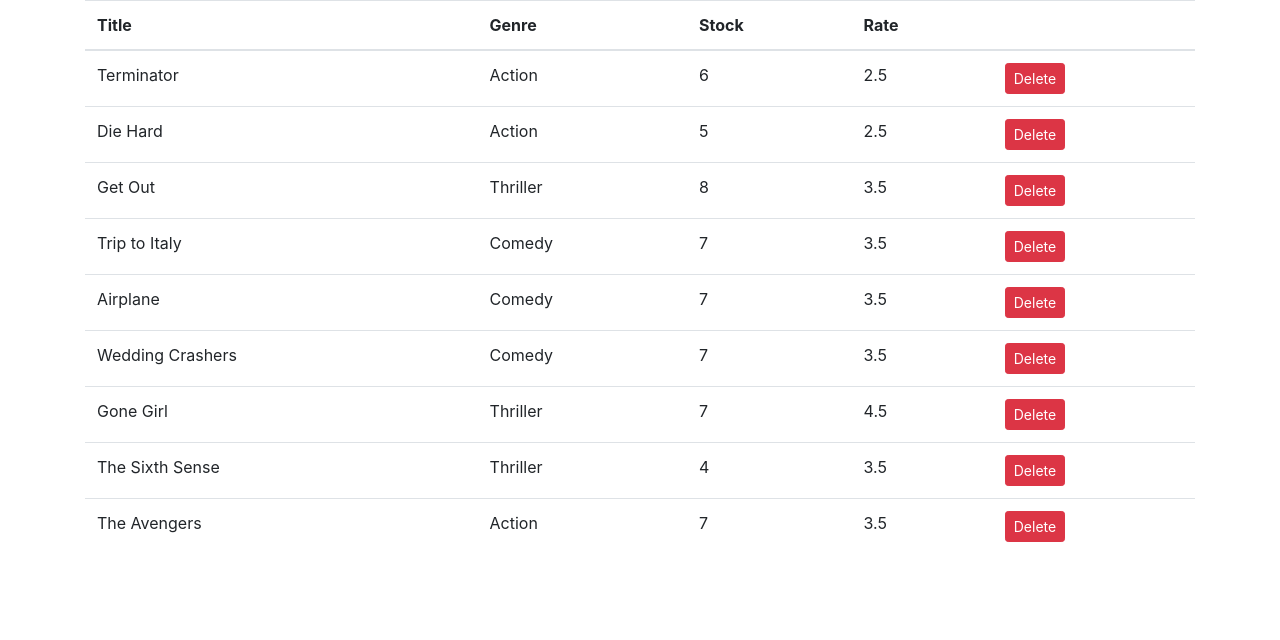
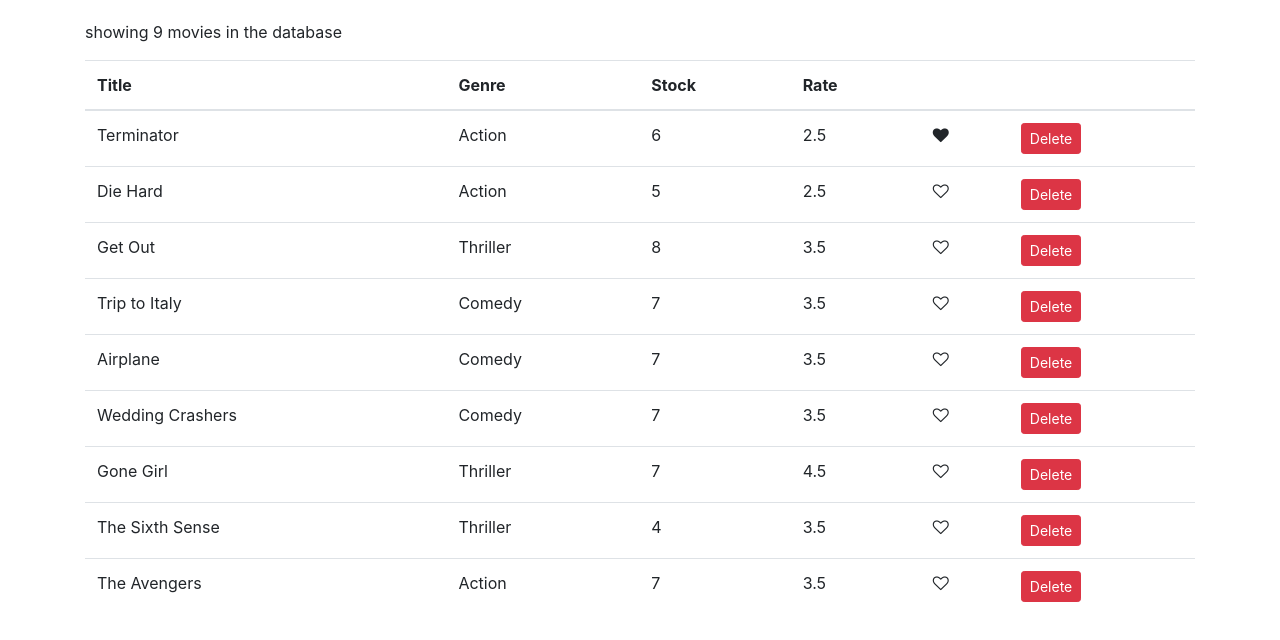
Before and after one commit to EliSheftolovich/Vidly, a React (Create React App) app: page / in a window 1280 px wide. Shown: the top 640 px of the page. Built offline with nearby package versions, Linux system fonts and the light colour scheme.

Commit message:
like icon added

```diff
--- /dev/null
+++ b/src/components/common/like.jsx
@@ -0,0 +1,15 @@
+import React from 'react';
+
+const Like = (props) => {
+
+        let classes = "fa fa-heart";
+        if (!props.liked) classes += "-o"
+
+        return (
+            <i onClick={props.onClick} style={{cursor:"pointer"}}
+            className={classes} aria-hidden="true"></i>
+         );
+
+}
+
+export default Like;
--- a/src/components/movies.jsx
+++ b/src/components/movies.jsx
@@ -1,6 +1,7 @@
 import React, { Component } from 'react';
 import { Table } from 'react-bootstrap';
-import {getMovie, getMovies} from '../services/fakeMovieService'
+import {getMovies} from '../services/fakeMovieService'
+import Like from './common/like';
 
 class Movies extends Component {
     state = {
@@ -9,11 +10,27 @@
 
     handleDelete = (movie) => {
         const movies = this.state.movies.filter(m => m._id !== movie._id);
-        this.setState ({movies})
+        this.setState ({movies});
+    };
+
+    handleLike = (movie) => {
+        const movies = [...this.state.movies];
+        const index = movies.indexOf(movie);
+        movies[index] = {...movies[index]};
+        movies[index].liked = !movies[index].liked;
+        this.setState({movies});
+
     }
 
     render() {
+        const {length: count} = this.state.movies;
+
+        if(count === 0 )
+        return <p>there are no movies in the database</p>
+
         return (
+            <React.Fragment>
+            <p>showing {count} movies in the database</p>
             <Table>
                 <thead>
                     <tr>
@@ -21,6 +38,7 @@
                         <th>Genre</th>
                         <th>Stock</th>
                         <th>Rate</th>
+                        <th></th>
                         <th></th>
                     </tr>
                 </thead>
@@ -31,6 +49,7 @@
                         <td>{movie.genre.name}</td>
                         <td>{movie.numberInStock}</td>
                         <td>{movie.dailyRentalRate}</td>
+                        <td><Like liked={movie.liked} onClick={()=> this.handleLike(movie)}/></td>
                         <td><button onClick={()=> this.handleDelete(movie)}
                         className="btn btn-danger btn-sm">Delete</button></td>
                     </tr>
@@ -38,6 +57,7 @@
 
                 </tbody>
             </Table>
+            </React.Fragment>
           );
     }
 }
--- a/src/index.css
+++ b/src/index.css
@@ -1,13 +1,14 @@
 body {
   margin: 0;
-  font-family: -apple-system, BlinkMacSystemFont, 'Segoe UI', 'Roboto', 'Oxygen',
-    'Ubuntu', 'Cantarell', 'Fira Sans', 'Droid Sans', 'Helvetica Neue',
+  padding: 20px 0 0 0;
+  font-family: -apple-system, BlinkMacSystemFont, "Segoe UI", "Roboto", "Oxygen",
+    "Ubuntu", "Cantarell", "Fira Sans", "Droid Sans", "Helvetica Neue",
     sans-serif;
   -webkit-font-smoothing: antialiased;
   -moz-osx-font-smoothing: grayscale;
 }
 
 code {
-  font-family: source-code-pro, Menlo, Monaco, Consolas, 'Courier New',
+  font-family: source-code-pro, Menlo, Monaco, Consolas, "Courier New",
     monospace;
 }
--- a/src/services/fakeMovieService.js
+++ b/src/services/fakeMovieService.js
@@ -7,7 +7,8 @@
     genre: { _id: "5b21ca3eeb7f6fbccd471818", name: "Action" },
     numberInStock: 6,
     dailyRentalRate: 2.5,
-    publishDate: "2018-01-03T19:04:28.809Z"
+    publishDate: "2018-01-03T19:04:28.809Z",
+    liked: "true"
   },
   {
     _id: "5b21ca3eeb7f6fbccd471816",
```
Also changed, not shown: 1 other file (tests, documents, lock files or other folders).
